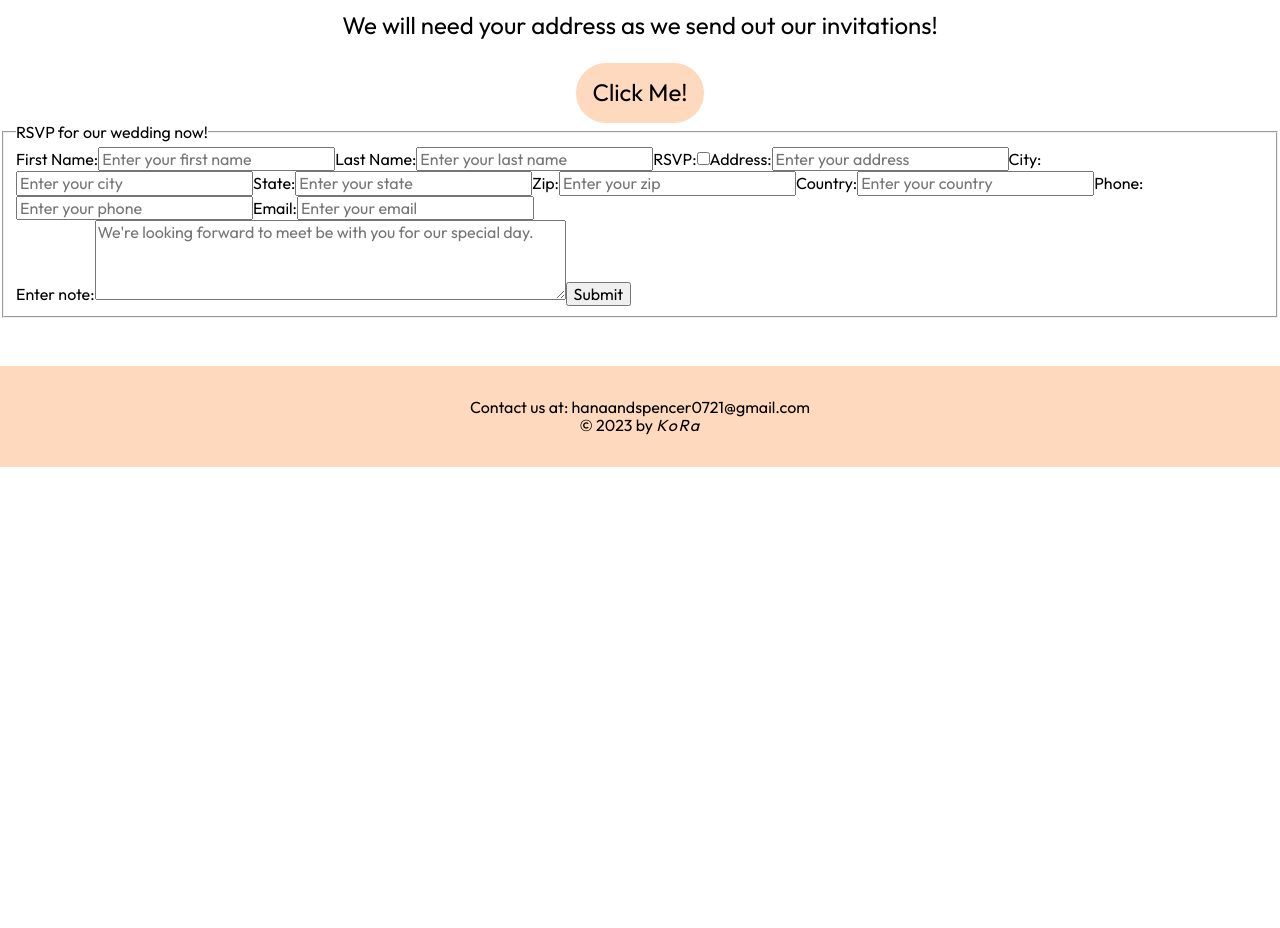
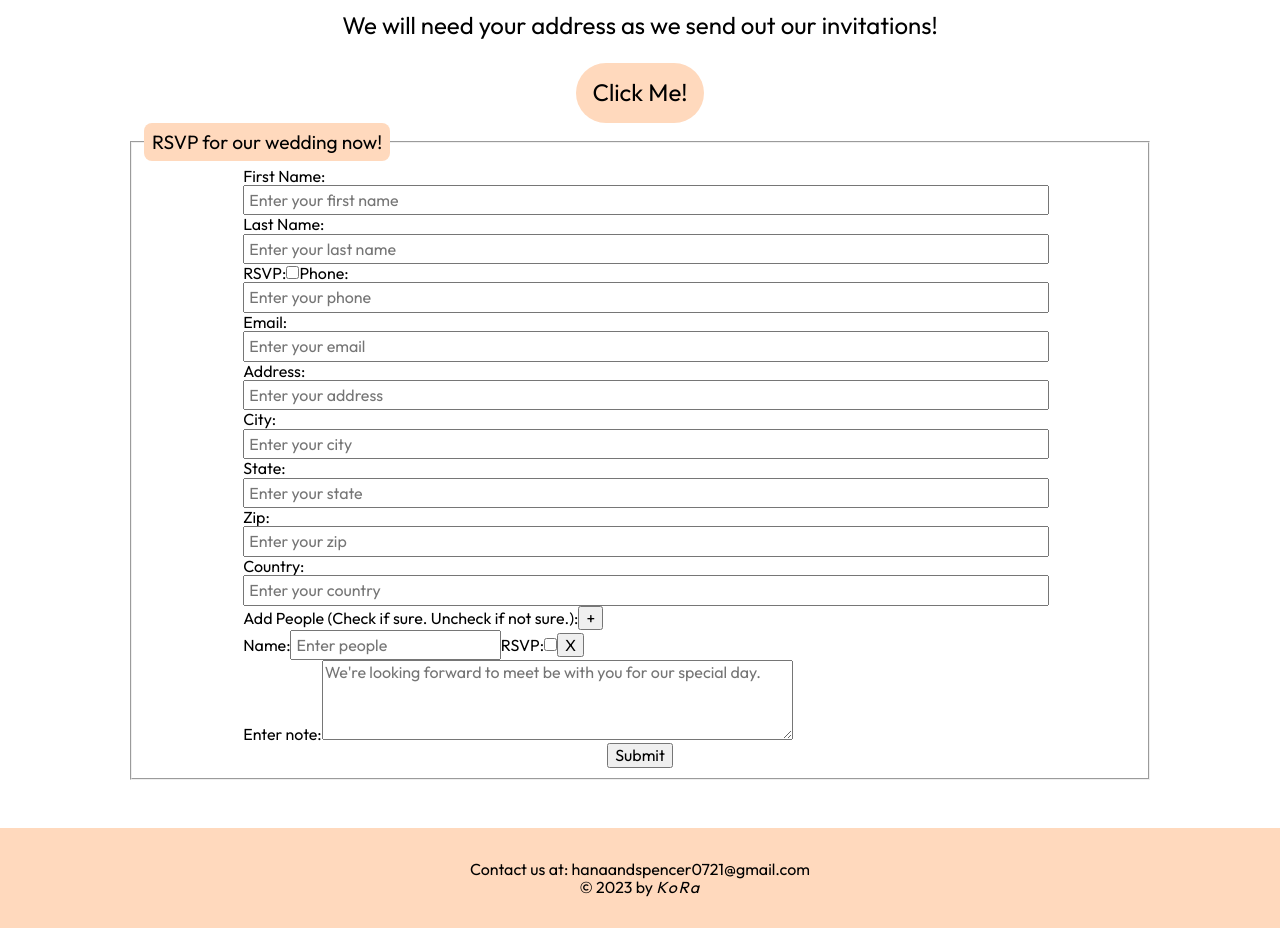
Before and after one commit to spencer-rafada/wedding-website, a React (Vite) app: page /RSVP in a window 1280 px wide. Shown: the part 660-1588 px from the top of the page. Before the commit the page ends 1127 px from the top, so only its background shows below. Built offline with nearby package versions, Linux system fonts and the light colour scheme.

Commit message:
rsvp form. needs more styling

```diff
--- a/src/routes/RSVP/components/RSVPForm.jsx
+++ b/src/routes/RSVP/components/RSVPForm.jsx
@@ -36,9 +36,29 @@ export default function RSVPForm() {
     };
   };
 
+  // People Handler
+  const handlePersonChange = (index, field, event) => {
+    let data = [...people];
+    if (field === 'person') data[index][field] = event.target.value;
+    else data[index][field] = !data[index][field];
+    setPeople(data);
+  };
+
+  const addPerson = () => {
+    let newfield = { person: '', rsvp: false };
+    setPeople([...people, newfield]);
+  };
+
+  const removePerson = (index) => {
+    let data = [...people];
+    data.splice(index, 1);
+    setPeople(data);
+  };
+
   const handleSubmit = (e) => {
     e.preventDefault();
-    console.log(values);
+    let submitData = { ...values, people };
+    console.log(submitData);
   };
 
   return (
@@ -47,6 +67,7 @@ export default function RSVPForm() {
         <form id="rsvp-form">
           <fieldset>
             <legend>RSVP for our wedding now!</legend>
+            <div className="form-section">
               <label>
                 First Name:
                 <input
@@ -78,6 +99,28 @@ export default function RSVPForm() {
                   onChange={handleChange('rsvp')}
                 ></input>
               </label>
+              <label>
+                Phone:
+                <input
+                  type={`text`}
+                  placeholder="Enter your phone"
+                  name="phone"
+                  value={values.phone}
+                  onChange={handleChange('phone')}
+                ></input>
+              </label>
+              <label>
+                Email:
+                <input
+                  type={`text`}
+                  placeholder="Enter your email"
+                  name="email"
+                  value={values.email}
+                  onChange={handleChange('email')}
+                ></input>
+              </label>
+            </div>
+            <div className="form-section">
               <label>
                 Address:
                 <input
@@ -133,29 +176,44 @@ export default function RSVPForm() {
                   required
                 ></input>
               </label>
+            </div>
+            <div className="form-section">
               <label>
-              Phone:
+                Add People (Check if sure. Uncheck if not sure.):
+                <button type="button" onClick={addPerson}>
+                  +
+                </button>
+              </label>
+              {people.map((item, index) => {
+                return (
+                  <div className='form-dynamic' key={index}>
+                    <label>
+                      Name:
                       <input
-                type={`text`}
-                placeholder="Enter your phone"
-                name="phone"
-                value={values.phone}
-                onChange={handleChange('phone')}
+                        name="people"
+                        type="text"
+                        placeholder="Enter people"
+                        value={item.person}
+                        onChange={(event) => handlePersonChange(index, event)}
                       ></input>
                     </label>
                     <label>
-              Email:
+                      RSVP:
                       <input
-                type={`text`}
-                placeholder="Enter your email"
-                name="email"
-                value={values.email}
-                onChange={handleChange('email')}
+                        name="rsvp-dynamic"
+                        type={`checkbox`}
+                        value={item.rsvp}
+                        onChange={(event) => handlePersonChange(index, 'rsvp', event)}
                       ></input>
                     </label>
-            <div>
-
+                    <button type="button" onClick={() => removePerson(index)}>
+                      X
+                    </button>
                   </div>
+                );
+              })}
+            </div>
+            <div className="form-section">
               <label>
                 Enter note:
                 <textarea
@@ -168,6 +226,7 @@ export default function RSVPForm() {
                   onChange={handleChange('note')}
                 ></textarea>
               </label>
+            </div>
             <button type="submit" onClick={handleSubmit}>
               Submit
             </button>
--- a/src/routes/RSVP/styles/RSVP.css
+++ b/src/routes/RSVP/styles/RSVP.css
@@ -17,7 +17,7 @@
   }
 }
 .rsvpIframe .rsvpHeader .icon {
-  fill: #ffd9bd;
+  fill: #FFD9BD;
   font-size: 5rem;
 }
 @media screen and (min-width: 700px) {
@@ -49,7 +49,7 @@
 .inyaContainer button {
   border: 0;
   padding: 1rem;
-  background-color: #ffd9bd;
+  background-color: #FFD9BD;
   border-radius: 2rem;
   transition: 0.3s transform;
 }
@@ -60,7 +60,34 @@
 .inyaContainer button:hover {
   transform: scale(1.1);
 }
-.inyaContainer button,
-.inyaContainer p {
+.inyaContainer button, .inyaContainer p {
   font-size: 1.5rem;
-} /*# sourceMappingURL=RSVP.css.map */
+}
+
+.form {
+  width: 80%;
+  margin: 0 auto;
+}
+.form fieldset {
+  display: flex;
+  flex-direction: column;
+  justify-content: center;
+  align-items: center;
+}
+.form fieldset legend {
+  background-color: #FFD9BD;
+  font-size: 1.2rem;
+  padding: 0.5rem;
+  border-radius: 0.5rem;
+}
+.form fieldset .form-section {
+  width: 80%;
+  margin: 0 auto;
+}
+.form fieldset .form-section label input[type=text] {
+  width: 100%;
+  padding: 0.25rem;
+}
+.form fieldset .form-section .form-dynamic input[type=text] {
+  width: 25%;
+}/*# sourceMappingURL=RSVP.css.map */
--- a/src/routes/RSVP/styles/RSVP.scss
+++ b/src/routes/RSVP/styles/RSVP.scss
@@ -59,3 +59,35 @@
     font-size: 1.5rem;
   }
 }
+
+.form {
+  width: 80%;
+  margin: 0 auto;
+  fieldset {
+    display: flex;
+    flex-direction: column;
+    justify-content: center;
+    align-items: center;
+    legend {
+      background-color: $peach;
+      font-size: 1.2rem;
+      padding: 0.5rem;
+      border-radius: 0.5rem;
+    }
+    .form-section {
+      width: 80%;
+      margin: 0 auto;
+      label {
+        input[type=text] {
+          width: 100%;
+          padding: 0.25rem;
+        }
+      }
+      .form-dynamic {
+        input[type=text] {
+          width: 25%;
+        }
+      }
+    }
+  }
+}
```
Also changed, not shown: 1 other file (tests, documents, lock files or other folders). Lines whose indentation alone changed are shown as unchanged.
